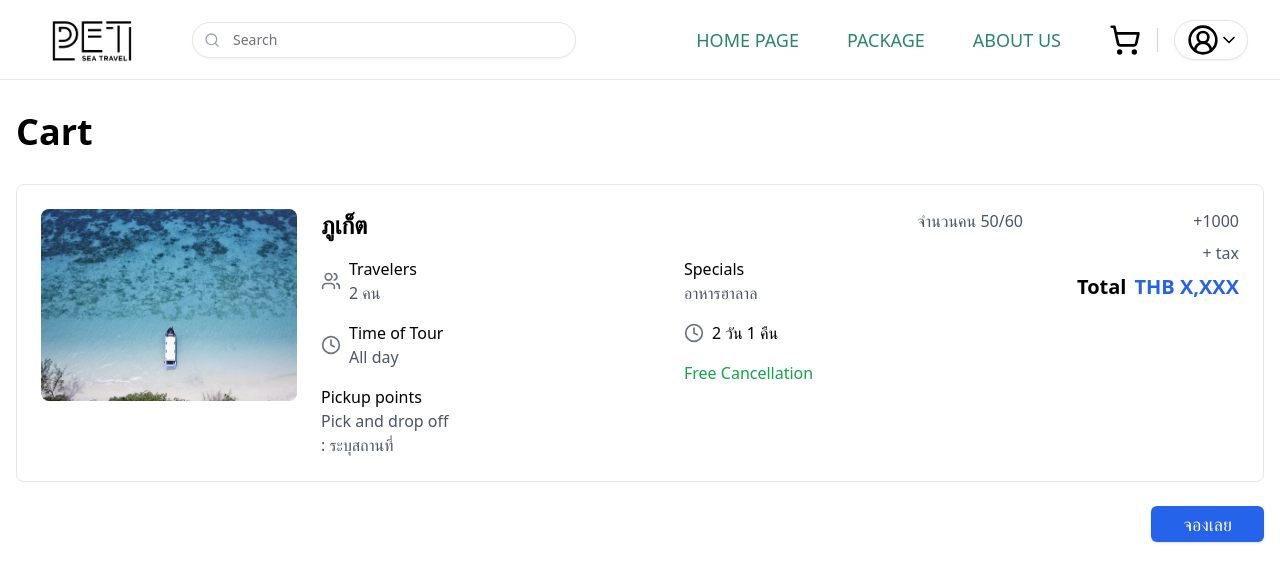
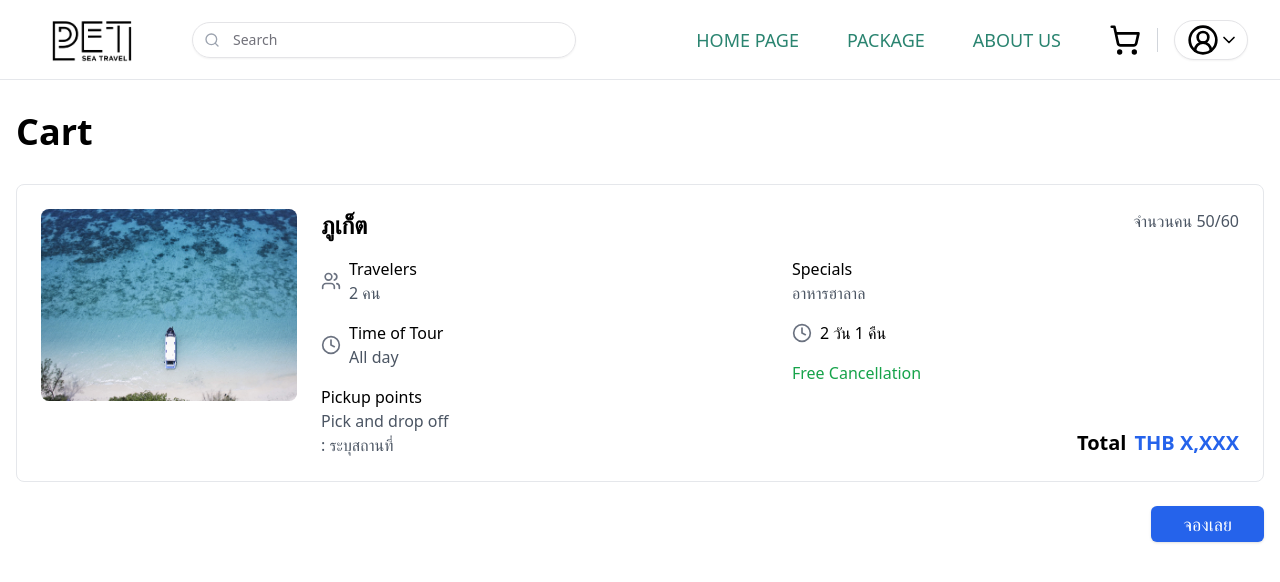
Before and after one commit to ProjectGroup2t2/PET-travel, a Next.js app in the folder Client/: page /cart in a window 1280 px wide. Shown: the top 582 px of the page. Built offline with nearby package versions, Linux system fonts and the light colour scheme; a web font is replaced by a local one.

Commit message:
edit: ปรับตำแหน่ง Card

```diff
--- a/Client/src/app/cart/page.jsx
+++ b/Client/src/app/cart/page.jsx
@@ -11,7 +11,7 @@ const Cart = () => {
       <h1 className="text-4xl font-bold mb-8">Cart</h1>
 
       {/* Cart Item */}
-      <div className="border rounded-lg p-6 mb-6">
+      <div className="border rounded-lg p-6 mb-6 relative">
         <div className="flex flex-col md:flex-row gap-6">
           {/* Tour Image */}
           <div className="w-full md:w-64 h-48 relative">
@@ -24,11 +24,12 @@ const Cart = () => {
           </div>
 
           {/* Tour Details */}
-          <div className="flex-1">
+          <div className="flex-1 relative">
             <div className="flex justify-between items-start mb-4">
               <h2 className="text-2xl font-bold">ภูเก็ต</h2>
-              <span className="text-gray-600">จำนวนคน 50/60</span>
             </div>
+
+            <div className="absolute top-0 right-0 text-gray-600">จำนวนคน 50/60</div>
 
             <div className="grid grid-cols-1 md:grid-cols-2 gap-6">
               <div className="space-y-4">
@@ -74,9 +75,7 @@ const Cart = () => {
           </div>
 
           {/* Price Details */}
-          <div className="w-full md:w-48 space-y-2 text-right">
-            <div className="text-gray-600">+1000</div>
-            <div className="text-gray-600">+ tax</div>
+          <div className="w-full md:w-48 absolute bottom-6 right-6 text-right">
             <div className="flex justify-end items-center gap-2 text-xl font-bold">
               <span>Total</span>
               <span className="text-blue-600">THB X,XXX</span>
```
